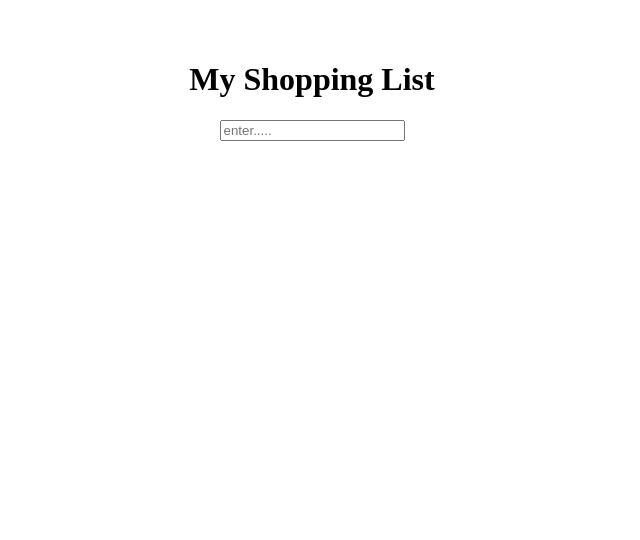
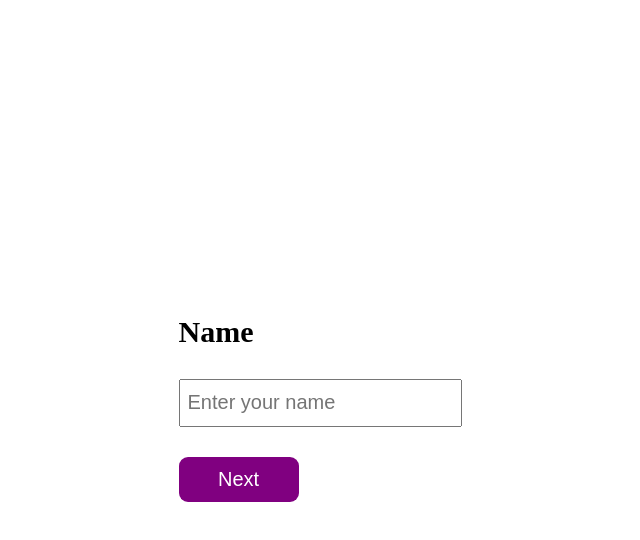
Before and after one commit to SanjayvVarma/react-toturial, a React (Vite) app: page /about in a window 1280 px wide. Shown: the top 540 px of the page, without its empty margins (328-968 px from the left). Built offline with nearby package versions, Linux system fonts and the light colour scheme.

Commit message:
multi step form

```diff
--- a/src/App.css
+++ b/src/App.css
@@ -1,4 +1,4 @@
-#root {
+/* #root {
     max-width: 1280px;
     margin: 0 auto;
     padding: 2rem;
@@ -39,4 +39,4 @@
 
   .read-the-docs {
     color: #888;
-  }
+  } */
--- a/src/App.jsx
+++ b/src/App.jsx
@@ -1,5 +1,6 @@
 import './App.css'
-import ShoppingList from './projects/shoppingListAuto';
+import MultiStepForm from './projects/multiStepForm';
+// import ShoppingList from './projects/shoppingListAuto';
 // import UndoableCounter from './projects/undoableCounter';
 // import ModelOverlay from './projects/customModelOverlay';
 // import MortgageCalculator from './projects/mortgageCalculator';
@@ -37,7 +38,8 @@ function App() {
       {/* <MortgageCalculator/> */}
       {/* <ModelOverlay /> */}
       {/* <UndoableCounter /> */}
-      <ShoppingList />
+      {/* <ShoppingList /> */}
+      <MultiStepForm />
     </>
   )
 }
--- /dev/null
+++ b/src/projects/multiStepForm/index.jsx
@@ -0,0 +1,102 @@
+import React, { useState } from 'react'
+import './multiStep.css'
+
+const MultiStepForm = () => {
+    const [step, setStep] = useState(1)
+    const [isSubmit, setIsSubmit] = useState(false)
+    const [formData, setFormData] = useState({ name: '', email: '', dob: '', password: '' });
+
+    const handleNext = () => {
+        setStep(step + 1)
+    }
+
+    const handleBack = () => {
+        setStep(step - 1)
+    }
+
+    const handleChange = (e) => {
+        const { name, value } = e.target;
+        setFormData({ ...formData, [name]: value });
+
+    }
+
+    const handleSubmit = (e) => {
+        e.preventDefault();
+        alert("form submitted")
+        setIsSubmit(true)
+    }
+
+    return (
+        <div className='multi-step'>
+            {!isSubmit ? (<form>
+                {
+                    step === 1 && (<div className='container'>
+                        <label>Name</label>
+                        <input
+                            type="text"
+                            name="name"
+                            placeholder='Enter your name'
+                            value={formData.name}
+                            onChange={handleChange}
+                        />
+                        <button onClick={handleNext}>Next</button>
+                    </div>)
+                }
+                {
+                    step === 2 && (<div className='container'>
+                        <button onClick={handleBack}>Back</button>
+                        <label>Email</label>
+                        <input
+                            type="email"
+                            name="email"
+                            placeholder='Enter your email'
+                            value={formData.email}
+                            onChange={handleChange}
+                        />
+                        <button onClick={handleNext}>Next</button>
+                    </div>)
+                }
+                {
+                    step === 3 && (<div className='container'>
+                        <button onClick={handleBack}>Back</button>
+                        <label>DOB</label>
+                        <input
+                            type="date"
+                            name="dob"
+                            placeholder='Enter your DOB'
+                            value={formData.dob}
+                            onChange={handleChange}
+                        />
+                        <button onClick={handleNext}>Next</button>
+                    </div>)
+                }
+                {
+                    step === 4 && (<div className='container'>
+                        <button onClick={handleBack}>Back</button>
+                        <label>Password</label>
+                        <input
+                            type="password"
+                            name="password"
+                            placeholder='Enter your password'
+                            value={formData.password}
+                            onChange={handleChange}
+                        />
+                        <button onClick={handleSubmit}>Submit</button>
+                    </div>)
+                }
+            </form>) : (
+
+                <div>
+                    <h1>Submitted Data:</h1>
+                    <p>Name : {formData.name}</p>
+                    <p>Email : {formData.email}</p>
+                    <p>DOB : {formData.dob}</p>
+                    <p>Password : {formData.password}</p>
+
+                </div>
+            )}
+        </div>
+    )
+}
+
+export default MultiStepForm;
--- /dev/null
+++ b/src/projects/multiStepForm/multiStep.css
@@ -0,0 +1,34 @@
+.multi-step{
+    width: 100vw;
+    height: 100vh;
+    display: flex;
+    justify-content: center;
+    align-items: center;
+}
+
+.container{
+    display: flex;
+    align-items: start;
+    flex-direction: column;
+}
+
+label{
+    font-size: 30px;
+    font-weight: bold;
+}
+input{
+    height: 30px;
+    font-size: 20px;
+    padding: 7px;
+    margin: 30px 0;
+}
+
+button{
+    width: 120px;
+    height: 45px;
+    border: none;
+    font-size: 20px;
+    background-color: purple;
+    color: #ffffff;
+    border-radius: 9px;
+}
```
